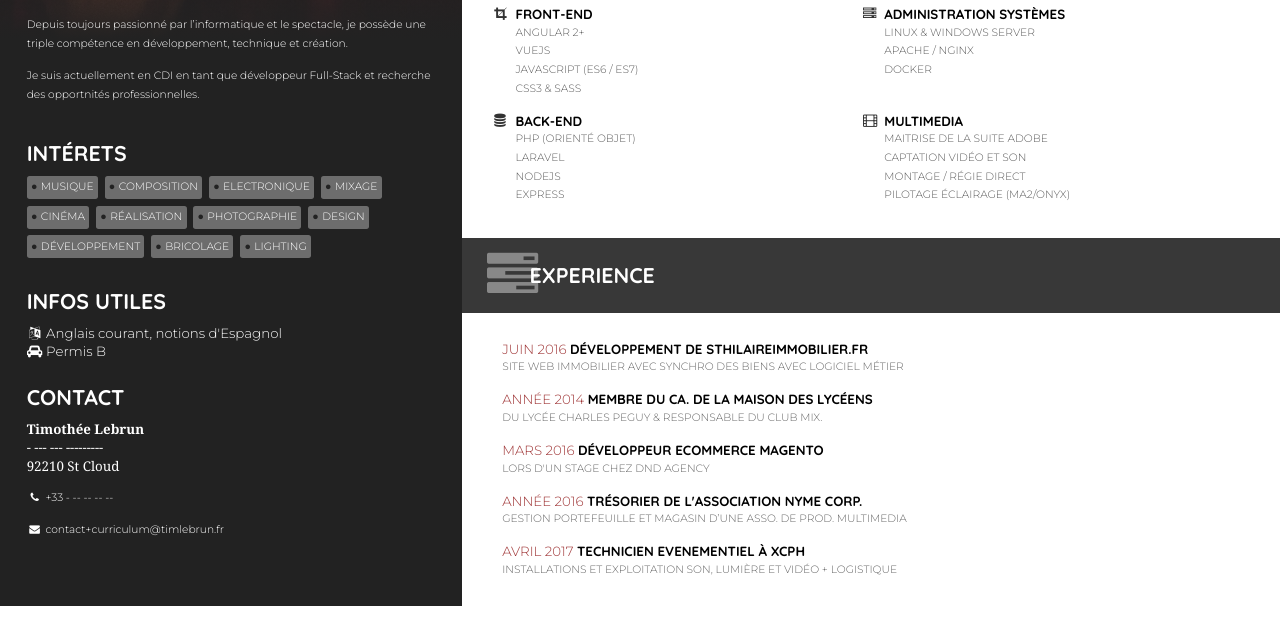
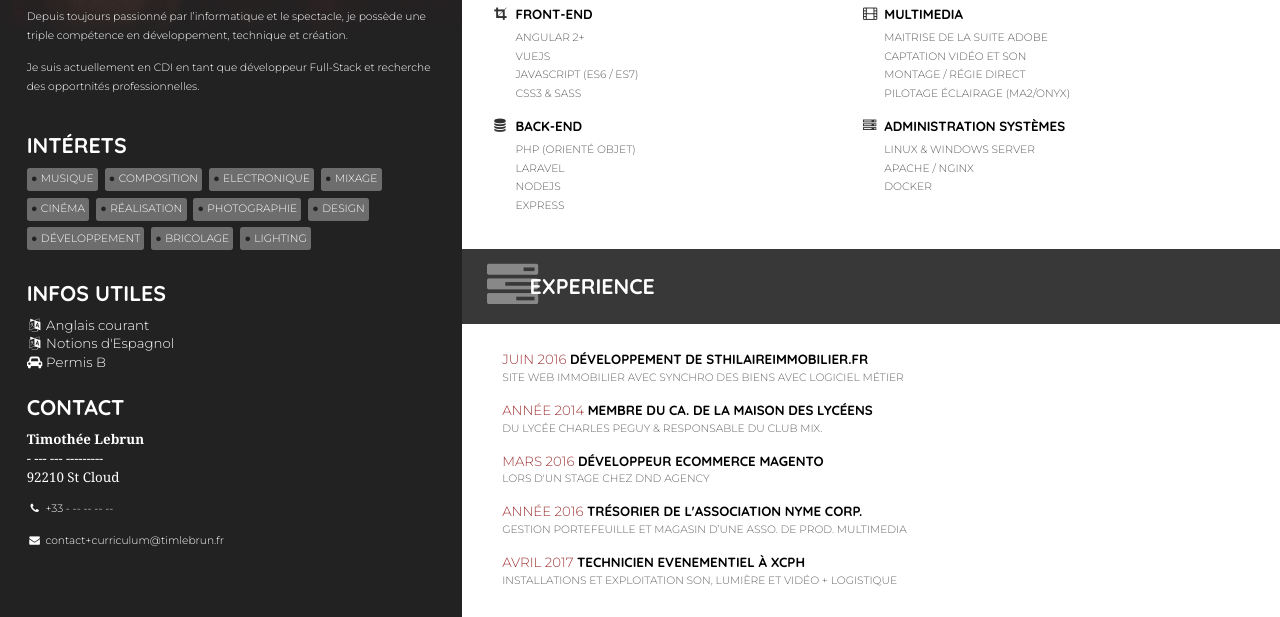
Before and after one commit to timlebrun/curriculum, a website: page src/index.html in a window 1280 px wide. Shown: the part 515-1132 px from the top of the page. Drawn offline with Linux system fonts and the light colour scheme.

Commit message:
:art: Small adjustments and fixes

```diff
--- a/src/index.html
+++ b/src/index.html
@@ -52,7 +52,6 @@
                             <li>Javascript (ES6 / ES7)</li>
                             <li>CSS3 & SASS</li>
                         </ul>
-
                     </li>
                     <li>
                         <h3><i class="fa fa-database"></i> Back-End</h3>
@@ -62,7 +61,15 @@
                             <li>NodeJS</li>
                             <li>Express</li>
                         </ul>
-
+                    </li>
+                    <li>
+                        <h3><i class="fa fa-film"></i> Multimedia</h3>
+                        <ul>
+                            <li>Maitrise de la suite Adobe</li>
+                            <li>Captation Vidéo et Son</li>
+                            <li>Montage / Régie Direct</li>
+                            <li>Pilotage Éclairage (MA2/Onyx)</li>
+                        </ul>
                     </li>
                     <li>
                         <h3><i class="fa fa-server"></i> Administration Systèmes</h3>
@@ -72,17 +79,6 @@
                             <li>Docker</li>
                             <li>&nbsp;</li>
                         </ul>
-
-                    </li>
-                    <li>
-                        <h3><i class="fa fa-film"></i> Multimedia</h3>
-                        <ul>
-                            <li>Maitrise de la suite Adobe</li>
-                            <li>Captation Vidéo et Son</li>
-                            <li>Montage / Régie Direct</li>
-                            <li>Pilotage Éclairage (MA2/Onyx)</li>
-                        </ul>
-
                     </li>
                 </ul>
             </section>
@@ -147,7 +143,8 @@
             <section id="info">
                 <h2>Infos Utiles</h2>
                 <ul>
-                    <li><i class="fa fa-language"></i> Anglais courant, notions d'Espagnol</li>
+                    <li><i class="fa fa-language"></i> Anglais courant</li>
+                    <li><i class="fa fa-language"></i> Notions d'Espagnol</li>
                     <li><i class="fa fa-car"></i> Permis B</li>
                 </ul>
             </section>
--- a/src/style.css
+++ b/src/style.css
@@ -38,7 +38,7 @@ section#parcours .timeline address {color: #9f3536;}
 
 section#competences > ul {margin: 2rem 3rem; columns: 2; padding-left: 1em;}
 section#competences > ul > li {margin-bottom: 1rem; break-inside: avoid; break-after: auto; position: relative;}
-section#competences h3 { position: relative; }
+section#competences h3 { position: relative; margin-bottom: .4rem; }
 section#competences h3 i.fa {position: absolute; left: -1.6em; top: 50%; line-height: 0; }
 /* section#competences > ul > li i.fa {position: absolute; top: 0; right: 1rem; opacity: .2; font-size: 3rem;} */
 section#competences > ul > li:last-of-type {margin-bottom: 0;}
```
Also changed, not shown: 1 other file.
